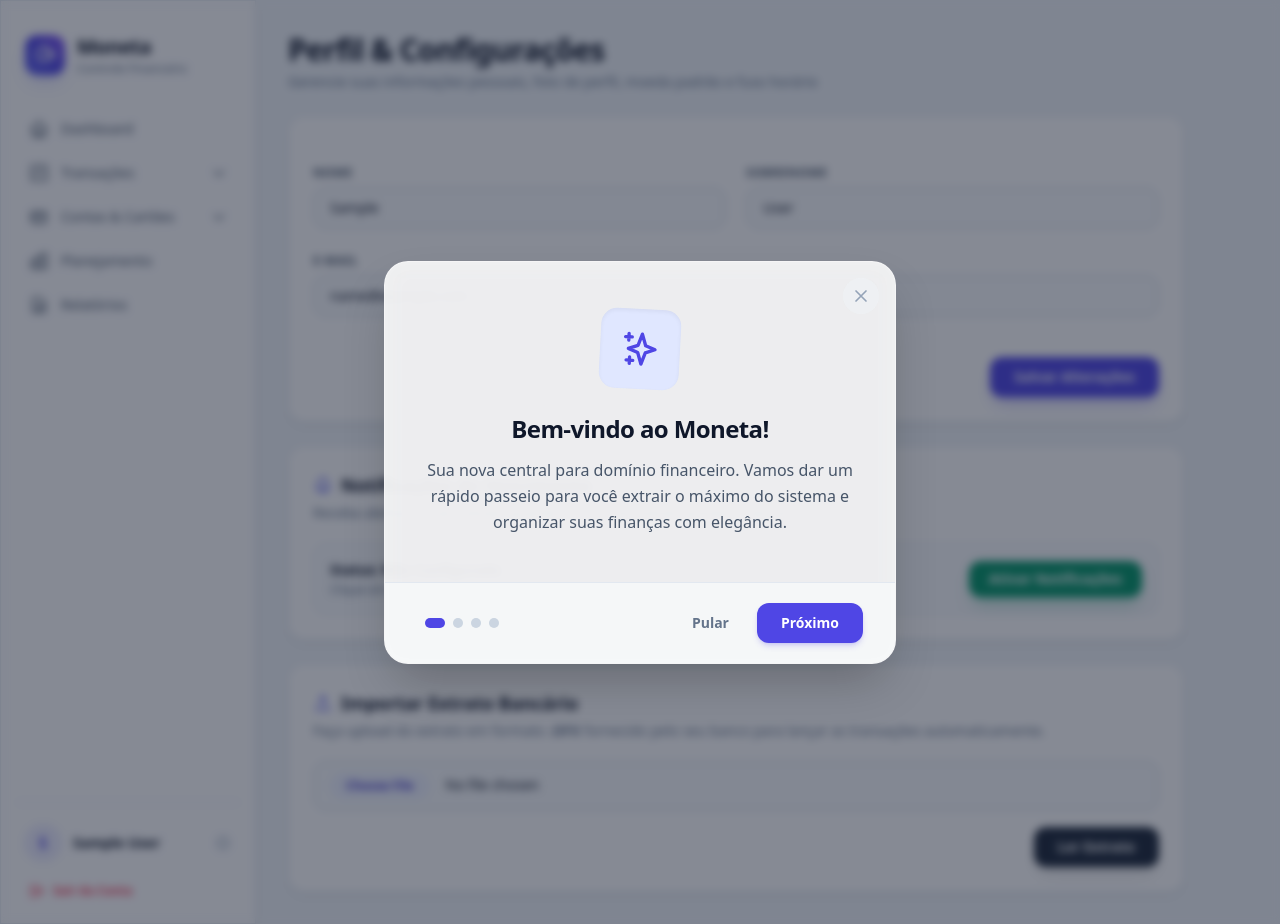
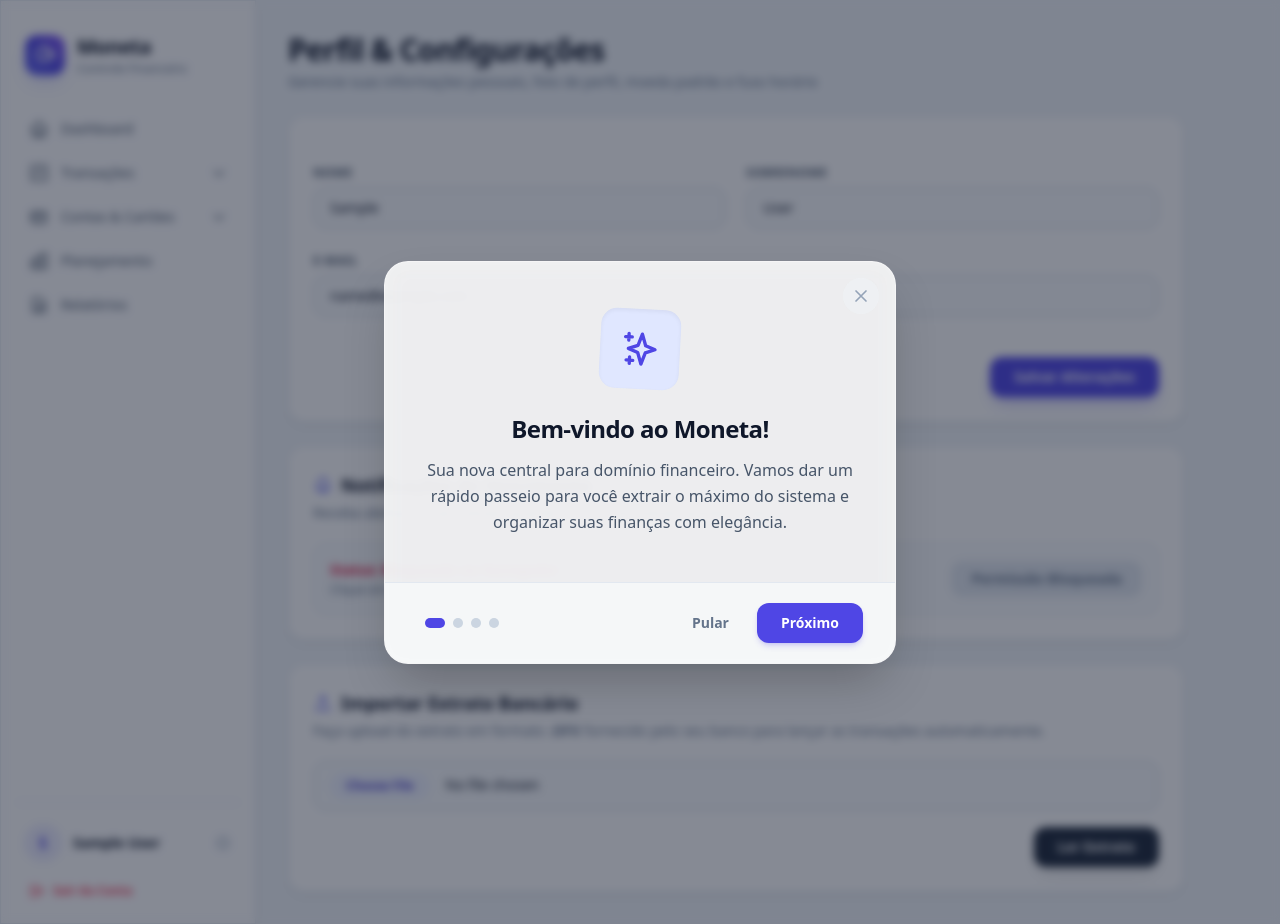
Before and after one commit to Vinicius-MAfonso/moneta, a Django app: page /users/settings/ in a window 1280 px wide. Run offline with Django 5.2, Linux system fonts and the light colour scheme; the visitor is signed in with stand-in values (Sample User, id 1); some libraries are stand-ins or nearby versions.

Commit message:
fix: update template default filter syntax and implement robust push notification UI state management

```diff
--- a/templates/transactions/partials/transaction_form.html
+++ b/templates/transactions/partials/transaction_form.html
@@ -82,7 +82,7 @@
                             <select name="category" :required="txType !== 'transferencia'" class="w-full bg-slate-50  border border-slate-300  rounded-xl px-3.5 pr-10 py-2.5 text-sm text-slate-900  focus:outline-none focus:border-indigo-500">
                                 <option value="" disabled selected>Selecione...</option>
                                 <template x-for="cat in filteredCategories" :key="cat.id">
-                                    <option :value="cat.id" x-text="cat.name" :selected="cat.id === '{{ transaction.category.id|default:'' }}'"></option>
+                                    <option :value="cat.id" x-text="cat.name" :selected="cat.id === '{{ transaction.category.id|default:"" }}'"></option>
                                 </template>
                             </select>
                             {% if not categories %}
@@ -91,7 +91,7 @@
                         </div>
                     </div>
 
-                    <div x-show="txType === 'transferencia'" class="flex flex-col gap-4" x-cloak x-data="{ outAccount: '{{ transfer_accounts.0.id|default:'' }}' }">
+                    <div x-show="txType === 'transferencia'" class="flex flex-col gap-4" x-cloak x-data="{ outAccount: '{{ transfer_accounts.0.id|default:"" }}' }">
                         <div>
                             <label class="block text-xs font-semibold text-slate-600  uppercase tracking-wider mb-1">De (Saída)</label>
                             <select name="out_account" x-model="outAccount" :required="txType === 'transferencia'" class="w-full bg-slate-50  border border-slate-300  rounded-xl px-3.5 pr-10 py-2.5 text-sm text-slate-900  focus:outline-none focus:border-indigo-500">
--- a/templates/transactions/partials/transfer_form.html
+++ b/templates/transactions/partials/transfer_form.html
@@ -9,7 +9,7 @@
 
         <form method="POST" action="{% url 'transactions_web:transfer_create' %}">
             {% csrf_token %}
-            <div class="space-y-4" x-data="{ outAccount: '{{ accounts.0.id|default:'' }}' }">
+            <div class="space-y-4" x-data="{ outAccount: '{{ accounts.0.id|default:"" }}' }">
                 <div>
                     <label class="block text-xs font-semibold text-slate-600  uppercase tracking-wider mb-1.5">Descrição</label>
                     <input type="text" name="description" required placeholder="Ex: Transferência para Poupança" class="w-full bg-slate-50  border border-slate-300  rounded-xl px-3.5 py-2.5 text-sm text-slate-900  focus:outline-none focus:border-indigo-500">
--- a/templates/users/settings.html
+++ b/templates/users/settings.html
@@ -151,18 +151,45 @@
             alert('Falha ao processar notificações: ' + error.message);
         }
     }
-    btnSubscribe.addEventListener('click', subscribeUser);
+    async function updatePushUI() {
+        if (!('serviceWorker' in navigator) || !('PushManager' in window)) {
+            statusText.innerText = 'Status: Não suportado';
+            statusText.className = 'text-sm font-semibold text-slate-500';
+            btnSubscribe.innerText = 'Indisponível';
+            btnSubscribe.disabled = true;
+            btnSubscribe.className = 'w-full sm:w-auto px-5 py-2 rounded-xl bg-slate-300 text-slate-500 font-semibold text-sm cursor-not-allowed shrink-0';
+            return;
+        }
 
-    if ('serviceWorker' in navigator && 'PushManager' in window) {
-        navigator.serviceWorker.ready.then(async (reg) => {
+        if ('Notification' in window && Notification.permission === 'denied') {
+            statusText.innerText = 'Status: Bloqueado no Navegador';
+            statusText.className = 'text-sm font-semibold text-rose-600';
+            btnSubscribe.innerText = 'Permissão Bloqueada';
+            btnSubscribe.disabled = true;
+            btnSubscribe.className = 'w-full sm:w-auto px-5 py-2 rounded-xl bg-slate-200 text-slate-500 font-semibold text-sm cursor-not-allowed shrink-0';
+            return;
+        }
+
+        try {
+            const reg = await navigator.serviceWorker.ready;
             const sub = await reg.pushManager.getSubscription();
             if (sub) {
                 statusText.innerText = 'Status: Ativo';
                 statusText.className = 'text-sm font-semibold text-emerald-600';
                 btnSubscribe.innerText = 'Desativar Notificações';
-                btnSubscribe.className = 'px-5 py-2 rounded-xl bg-rose-600 hover:bg-rose-500 text-white font-semibold text-sm transition-all shadow-lg shadow-rose-600/25';
+                btnSubscribe.className = 'w-full sm:w-auto px-5 py-2 rounded-xl bg-rose-600 hover:bg-rose-500 text-white font-semibold text-sm transition-all shadow-lg shadow-rose-600/25 shrink-0';
+            } else {
+                statusText.innerText = 'Status: Não Configurado';
+                statusText.className = 'text-sm font-semibold text-slate-900';
+                btnSubscribe.innerText = 'Ativar Notificações';
+                btnSubscribe.className = 'w-full sm:w-auto px-5 py-2 rounded-xl bg-emerald-600 hover:bg-emerald-500 text-white font-semibold text-sm transition-all shadow-lg shadow-emerald-600/25 shrink-0';
             }
-        });
+        } catch (e) {
+            console.error('Erro ao verificar inscrição push:', e);
+        }
     }
+
+    btnSubscribe.addEventListener('click', subscribeUser);
+    updatePushUI();
 </script>
 {% endblock %}
```
